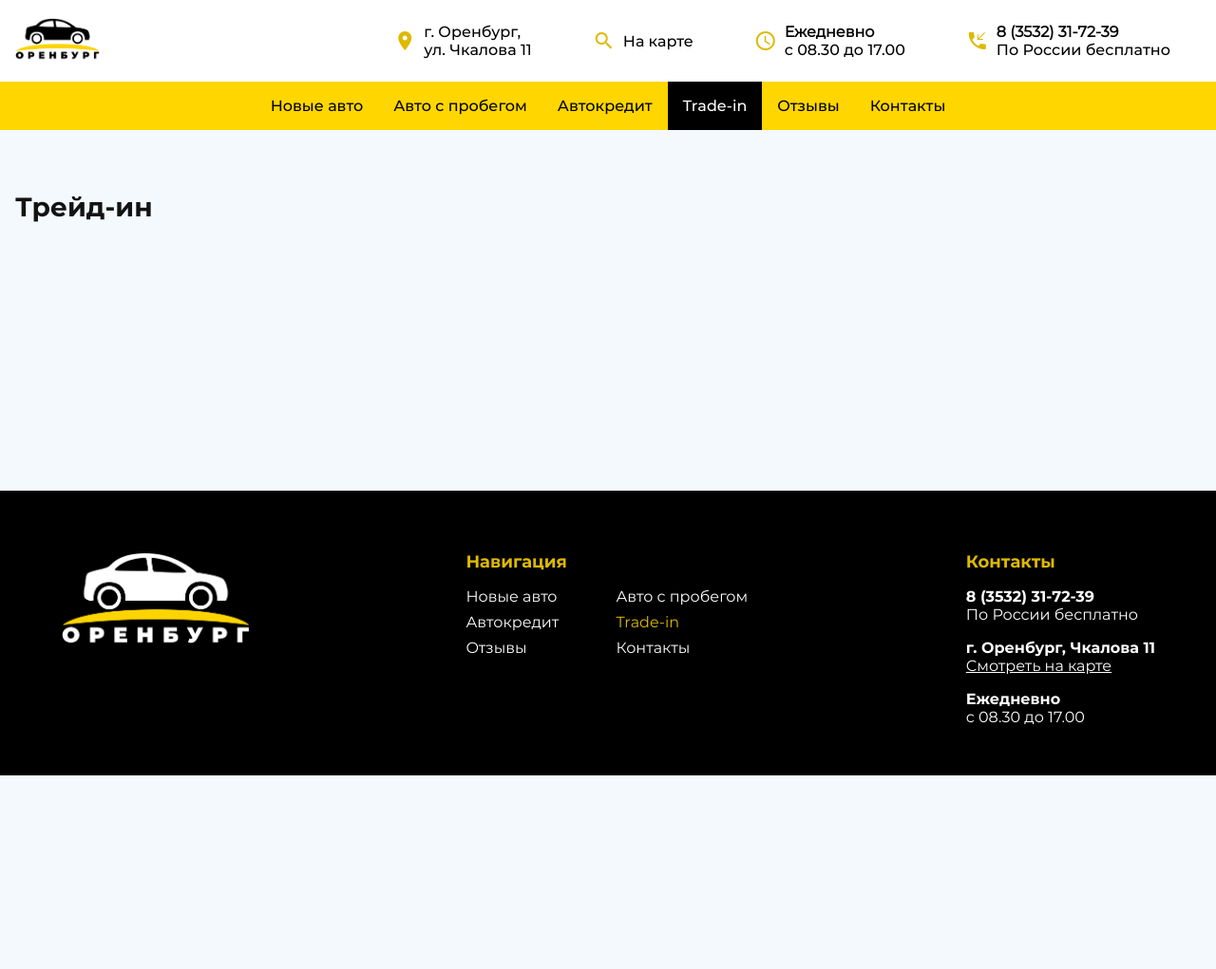
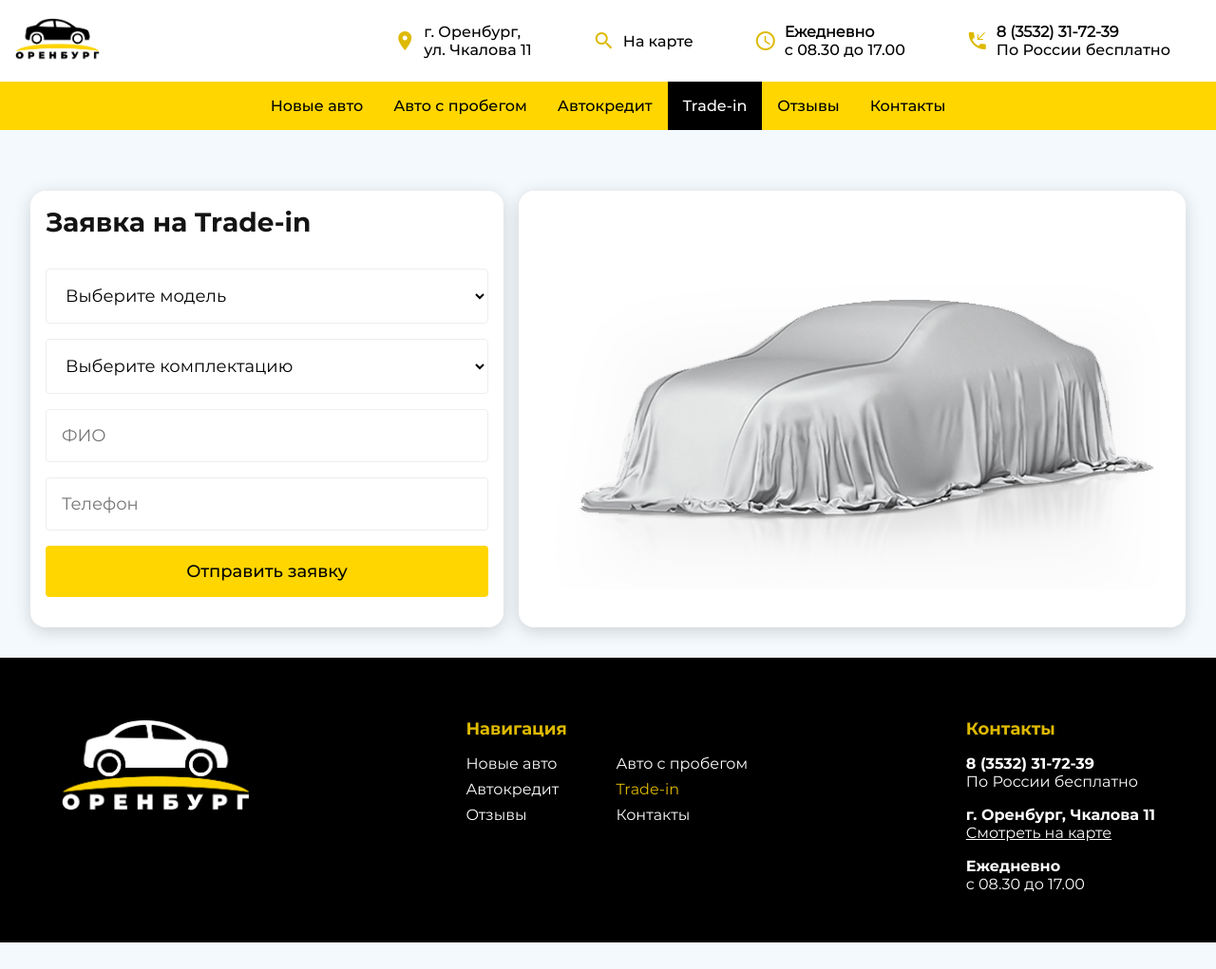
Before and after one commit to tipakoder/orenauto, a PHP site: page /tradein/ in a window 1280 px wide. Shown: the whole page at 95% size. Before the commit the page ends 817 px from the top, so only its background shows below. Run offline with PHP 8.4, Linux system fonts and the light colour scheme.

Commit message:
(тест)

```diff
--- a/view/credit.php
+++ b/view/credit.php
@@ -28,6 +28,10 @@
                    <button>Отправить заявку</button>
                </form>
            </div>
+
+           <div class="block view-car">
+               <img src="/view/res/img/no-auto.png" alt="">
+           </div>
        </div>
    </div>
 </section>
--- a/view/res/css/constructor.css
+++ b/view/res/css/constructor.css
@@ -1,4 +1,4 @@
-#constructor-car > .content{
+#constructor-car .content{
     display: flex;
     grid-gap: 16px;
     margin: 0 auto;
@@ -10,3 +10,9 @@
     background-color: #fff;
     box-shadow: 0px 4px 18px rgba(0,0,0,0.16);
 }
+
+#constructor-car .view-car{
+    display: flex;
+    align-items: center;
+    justify-content: center;
+}
--- a/view/res/css/main.css
+++ b/view/res/css/main.css
@@ -38,7 +38,7 @@ img{
 
 /* PAGE WRAPPER */
 #page-wrapper{
-    height: 100%;
+    min-height: 100vh;
     position: relative;
 }
 
@@ -145,7 +145,7 @@ section .section-title{
 
 /* MAIN */
 main{
-    min-height: calc(100vh - 420px);
+    min-height: calc(100% - 300px);
 }
 
 /* FOOTER */
--- a/view/tradein.php
+++ b/view/tradein.php
@@ -1,6 +1,33 @@
+<link rel="stylesheet" href="/view/res/css/constructor.css">
+
 <section id="constructor-car">
-    <h2 class="section-title">Трейд-ин</h2>
-    <div class="content">
+    <div class="container">
+        <div class="content">
+            <div class="block">
+                <h2 class="section-title">Заявка на Trade-in</h2>
+                <form action="#">
+                    <select name="model">
+                        <option value="null" selected disabled>Выберите модель</option>
+                        <option value="1">Лада</option>
+                        <option value="2">Kia</option>
+                    </select>
 
+                    <select name="complectation">
+                        <option value="null" selected disabled>Выберите комплектацию</option>
+                        <option value="1">Rio</option>
+                        <option value="2">Sportage</option>
+                        <option value="3">K5</option>
+                    </select>
+
+                    <input name="fullname" type="text" placeholder="ФИО">
+                    <input name="telephone" type="tel" placeholder="Телефон">
+                    <button>Отправить заявку</button>
+                </form>
+            </div>
+
+            <div class="block view-car">
+                <img src="/view/res/img/no-auto.png" alt="">
+            </div>
+        </div>
     </div>
 </section>
```
